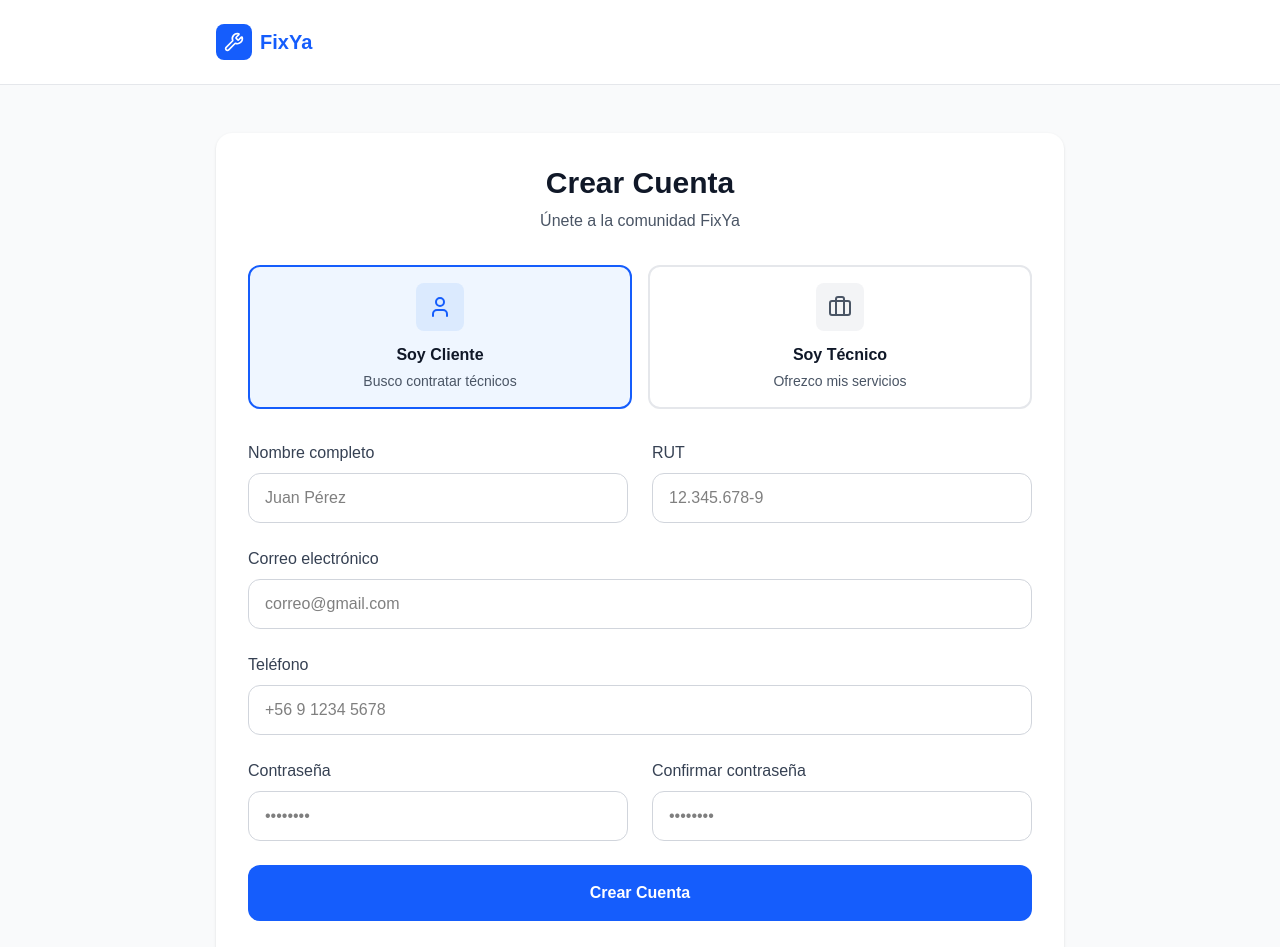
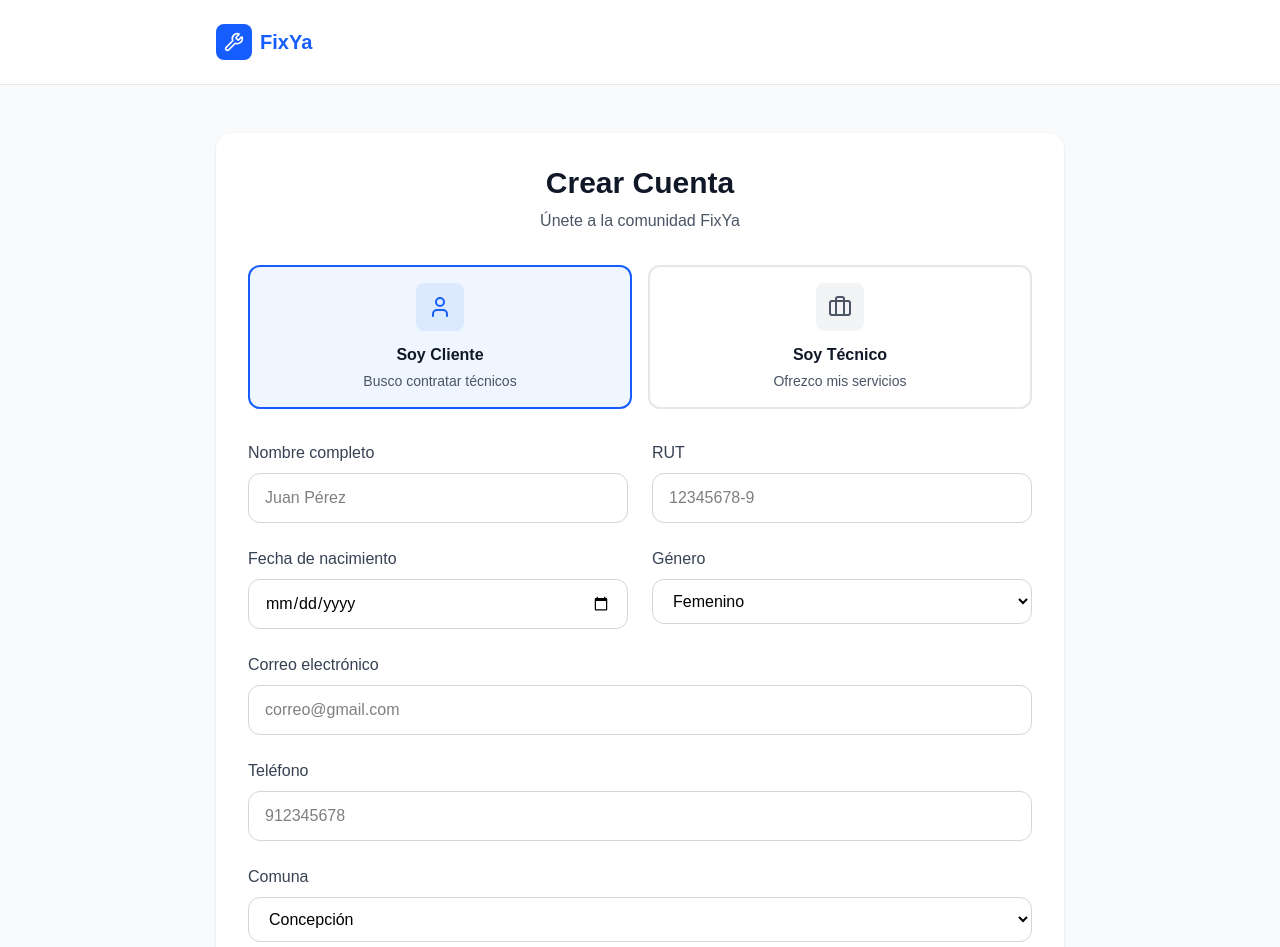
Before and after one commit to solangeCea/fixya-frontend, a React (Vite) app: page /register in a window 1280 px wide. Shown: the top 947 px of the page. Built offline with nearby package versions, Linux system fonts and the light colour scheme.

Commit message:
feat: enhance Register component with user creation logic and form validation

```diff
--- a/src/pages/auth/Register.tsx
+++ b/src/pages/auth/Register.tsx
@@ -1,30 +1,105 @@
 import { useState } from "react";
+import type { ChangeEvent, FormEvent } from "react";
 import { Link, useNavigate } from "react-router-dom";
-import { Wrench, User, Briefcase, Upload } from "lucide-react";
+import { Wrench, User, Briefcase, AlertCircle } from "lucide-react";
 import { motion } from "framer-motion";
 
+import { createUser } from "../../services/userService";
+import type { UsuarioCreate } from "../../services/userService";
+
+type UserType = "cliente" | "tecnico";
+
+interface RegisterForm {
+  nombre_completo: string;
+  rut: string;
+  fecha_nacimiento: string;
+  genero: string;
+  correo: string;
+  telefono: string;
+  contrasena: string;
+  confirmarContrasena: string;
+  comuna_id_comuna: number;
+}
+
+const initialForm: RegisterForm = {
+  nombre_completo: "",
+  rut: "",
+  fecha_nacimiento: "",
+  genero: "Femenino",
+  correo: "",
+  telefono: "",
+  contrasena: "",
+  confirmarContrasena: "",
+  comuna_id_comuna: 11,
+};
+
 function Register() {
-  const [userType, setUserType] = useState<"cliente" | "tecnico">("cliente");
+  const [userType, setUserType] = useState<UserType>("cliente");
+  const [form, setForm] = useState<RegisterForm>(initialForm);
+  const [loading, setLoading] = useState(false);
+  const [error, setError] = useState("");
 
   const navigate = useNavigate();
 
-  const handleSubmit = (e: React.FormEvent) => {
-    e.preventDefault();
+  function handleChange(
+    event: ChangeEvent<HTMLInputElement | HTMLSelectElement>
+  ) {
+    const { name, value } = event.target;
+
+    setForm((prev) => ({
+      ...prev,
+      [name]: name === "comuna_id_comuna" ? Number(value) : value,
+    }));
+  }
+
+  async function handleSubmit(event: FormEvent<HTMLFormElement>) {
+    event.preventDefault();
+
+    if (form.contrasena !== form.confirmarContrasena) {
+      setError("Las contraseñas no coinciden.");
+      return;
+    }
+
+    try {
+      setLoading(true);
+      setError("");
+
+      const payload: UsuarioCreate = {
+        rut: form.rut,
+        nombre_completo: form.nombre_completo,
+        fecha_nacimiento: form.fecha_nacimiento,
+        genero: form.genero,
+        correo: form.correo,
+        telefono: form.telefono,
+        contrasena: form.contrasena,
+        comuna_id_comuna: form.comuna_id_comuna,
+        tipo_usuario: userType === "cliente" ? "CLIENTE" : "TECNICO",
+      };
+
+      await createUser(payload);
 
       alert("Cuenta creada correctamente");
-
       navigate("/login");
-  };
+    } catch (err) {
+      setError(
+        err instanceof Error
+          ? err.message
+          : "No se pudo registrar el usuario."
+      );
+    } finally {
+      setLoading(false);
+    }
+  }
 
   return (
     <div className="min-h-screen bg-gray-50">
-      <div className="bg-white border-b border-gray-200 py-6">
+      <div className="border-b border-gray-200 bg-white py-6">
         <div className="mx-auto max-w-4xl px-6">
           <Link
             to="/"
             className="flex items-center gap-2 text-blue-600 hover:text-blue-700"
           >
-            <div className="bg-blue-600 p-2 rounded-lg">
+            <div className="rounded-lg bg-blue-600 p-2">
               <Wrench className="text-white" size={20} />
             </div>
 
@@ -37,10 +112,10 @@ function Register() {
         <motion.div
           initial={{ opacity: 0, y: 20 }}
           animate={{ opacity: 1, y: 0 }}
-          className="bg-white rounded-2xl shadow-sm p-8"
+          className="rounded-2xl bg-white p-8 shadow-sm"
         >
-          <div className="text-center mb-8">
-            <h1 className="text-3xl font-bold text-gray-900 mb-2">
+          <div className="mb-8 text-center">
+            <h1 className="mb-2 text-3xl font-bold text-gray-900">
               Crear Cuenta
             </h1>
 
@@ -49,22 +124,22 @@ function Register() {
             </p>
           </div>
 
-          <div className="grid grid-cols-2 gap-4 mb-8">
+          <div className="mb-8 grid grid-cols-2 gap-4">
             <button
               type="button"
               onClick={() => setUserType("cliente")}
-              className={`p-4 rounded-xl border-2 transition-all ${
+              className={`rounded-xl border-2 p-4 transition-all ${
                 userType === "cliente"
                   ? "border-blue-600 bg-blue-50"
                   : "border-gray-200 hover:border-gray-300"
               }`}
             >
               <div
-                className={`${
+                className={`mx-auto mb-3 flex h-12 w-12 items-center justify-center rounded-lg ${
                   userType === "cliente"
                     ? "bg-blue-100 text-blue-600"
                     : "bg-gray-100 text-gray-600"
-                } w-12 h-12 rounded-lg flex items-center justify-center mx-auto mb-3`}
+                }`}
               >
                 <User size={24} />
               </div>
@@ -73,7 +148,7 @@ function Register() {
                 Soy Cliente
               </h3>
 
-              <p className="text-sm text-gray-600 mt-1">
+              <p className="mt-1 text-sm text-gray-600">
                 Busco contratar técnicos
               </p>
             </button>
@@ -81,18 +156,18 @@ function Register() {
             <button
               type="button"
               onClick={() => setUserType("tecnico")}
-              className={`p-4 rounded-xl border-2 transition-all ${
+              className={`rounded-xl border-2 p-4 transition-all ${
                 userType === "tecnico"
                   ? "border-blue-600 bg-blue-50"
                   : "border-gray-200 hover:border-gray-300"
               }`}
             >
               <div
-                className={`${
+                className={`mx-auto mb-3 flex h-12 w-12 items-center justify-center rounded-lg ${
                   userType === "tecnico"
                     ? "bg-green-100 text-green-600"
                     : "bg-gray-100 text-gray-600"
-                } w-12 h-12 rounded-lg flex items-center justify-center mx-auto mb-3`}
+                }`}
               >
                 <Briefcase size={24} />
               </div>
@@ -101,144 +176,197 @@ function Register() {
                 Soy Técnico
               </h3>
 
-              <p className="text-sm text-gray-600 mt-1">
+              <p className="mt-1 text-sm text-gray-600">
                 Ofrezco mis servicios
               </p>
             </button>
           </div>
 
+          {error && (
+            <div className="mb-6 flex items-center gap-2 rounded-xl border border-red-200 bg-red-50 p-4 text-sm text-red-700">
+              <AlertCircle size={18} />
+              {error}
+            </div>
+          )}
+
           <form onSubmit={handleSubmit} className="space-y-6">
-            <div className="grid grid-cols-1 md:grid-cols-2 gap-6">
+            <div className="grid grid-cols-1 gap-6 md:grid-cols-2">
               <div>
-                <label className="block font-medium text-gray-700 mb-2">
+                <label className="mb-2 block font-medium text-gray-700">
                   Nombre completo
                 </label>
 
                 <input
+                  name="nombre_completo"
+                  value={form.nombre_completo}
+                  onChange={handleChange}
                   type="text"
                   required
                   placeholder="Juan Pérez"
-                  className="w-full px-4 py-3 rounded-xl border border-gray-300 focus:outline-none focus:ring-2 focus:ring-blue-600"
+                  className="w-full rounded-xl border border-gray-300 px-4 py-3 focus:outline-none focus:ring-2 focus:ring-blue-600"
                 />
               </div>
 
               <div>
-                <label className="block font-medium text-gray-700 mb-2">
+                <label className="mb-2 block font-medium text-gray-700">
                   RUT
                 </label>
 
                 <input
+                  name="rut"
+                  value={form.rut}
+                  onChange={handleChange}
                   type="text"
                   required
-                  placeholder="12.345.678-9"
-                  className="w-full px-4 py-3 rounded-xl border border-gray-300 focus:outline-none focus:ring-2 focus:ring-blue-600"
+                  placeholder="12345678-9"
+                  className="w-full rounded-xl border border-gray-300 px-4 py-3 focus:outline-none focus:ring-2 focus:ring-blue-600"
                 />
               </div>
             </div>
 
+            <div className="grid grid-cols-1 gap-6 md:grid-cols-2">
               <div>
-              <label className="block font-medium text-gray-700 mb-2">
+                <label className="mb-2 block font-medium text-gray-700">
+                  Fecha de nacimiento
+                </label>
+
+                <input
+                  name="fecha_nacimiento"
+                  value={form.fecha_nacimiento}
+                  onChange={handleChange}
+                  type="date"
+                  required
+                  className="w-full rounded-xl border border-gray-300 px-4 py-3 focus:outline-none focus:ring-2 focus:ring-blue-600"
+                />
+              </div>
+
+              <div>
+                <label className="mb-2 block font-medium text-gray-700">
+                  Género
+                </label>
+
+                <select
+                  name="genero"
+                  value={form.genero}
+                  onChange={handleChange}
+                  required
+                  className="w-full rounded-xl border border-gray-300 px-4 py-3 focus:outline-none focus:ring-2 focus:ring-blue-600"
+                >
+                  <option value="Femenino">Femenino</option>
+                  <option value="Masculino">Masculino</option>
+                  <option value="Otro">Otro</option>
+                </select>
+              </div>
+            </div>
+
+            <div>
+              <label className="mb-2 block font-medium text-gray-700">
                 Correo electrónico
               </label>
 
               <input
+                name="correo"
+                value={form.correo}
+                onChange={handleChange}
                 type="email"
                 required
                 placeholder="correo@gmail.com"
-                className="w-full px-4 py-3 rounded-xl border border-gray-300 focus:outline-none focus:ring-2 focus:ring-blue-600"
+                className="w-full rounded-xl border border-gray-300 px-4 py-3 focus:outline-none focus:ring-2 focus:ring-blue-600"
               />
             </div>
 
             <div>
-              <label className="block font-medium text-gray-700 mb-2">
+              <label className="mb-2 block font-medium text-gray-700">
                 Teléfono
               </label>
 
               <input
+                name="telefono"
+                value={form.telefono}
+                onChange={handleChange}
                 type="tel"
                 required
-                placeholder="+56 9 1234 5678"
-                className="w-full px-4 py-3 rounded-xl border border-gray-300 focus:outline-none focus:ring-2 focus:ring-blue-600"
+                placeholder="912345678"
+                className="w-full rounded-xl border border-gray-300 px-4 py-3 focus:outline-none focus:ring-2 focus:ring-blue-600"
               />
             </div>
 
-            {userType === "tecnico" && (
-              <>
             <div>
-                  <label className="block font-medium text-gray-700 mb-2">
-                    Especialidad
+              <label className="mb-2 block font-medium text-gray-700">
+                Comuna
               </label>
 
               <select
-                    className="w-full px-4 py-3 rounded-xl border border-gray-300 focus:outline-none focus:ring-2 focus:ring-blue-600"
+                name="comuna_id_comuna"
+                value={form.comuna_id_comuna}
+                onChange={handleChange}
+                required
+                className="w-full rounded-xl border border-gray-300 px-4 py-3 focus:outline-none focus:ring-2 focus:ring-blue-600"
               >
-                    <option>Gasfitería</option>
-                    <option>Electricidad</option>
-                    <option>Computación</option>
-                    <option>Cerrajería</option>
+                <option value={11}>Concepción</option>
+                <option value={12}>Talcahuano</option>
+                <option value={13}>San Pedro de la Paz</option>
               </select>
             </div>
 
-                <div>
-                  <label className="block font-medium text-gray-700 mb-2">
-                    Documento
-                  </label>
-
-                  <div className="border-2 border-dashed border-gray-300 rounded-xl p-6">
-                    <div className="flex items-center gap-3">
-                      <Upload className="text-gray-400" size={20} />
-
-                      <p className="text-gray-600">
-                        Subir documento PDF o imagen
-                      </p>
+            {userType === "tecnico" && (
+              <div className="rounded-xl border border-yellow-200 bg-yellow-50 p-4 text-sm text-yellow-800">
+                El registro como técnico crea el usuario con rol TÉCNICO.
+                El perfil técnico detallado se completará desde el módulo de técnicos.
               </div>
-                  </div>
-                </div>
-              </>
             )}
 
-            <div className="grid grid-cols-1 md:grid-cols-2 gap-6">
+            <div className="grid grid-cols-1 gap-6 md:grid-cols-2">
               <div>
-                <label className="block font-medium text-gray-700 mb-2">
+                <label className="mb-2 block font-medium text-gray-700">
                   Contraseña
                 </label>
 
                 <input
+                  name="contrasena"
+                  value={form.contrasena}
+                  onChange={handleChange}
                   type="password"
                   required
                   placeholder="••••••••"
-                  className="w-full px-4 py-3 rounded-xl border border-gray-300 focus:outline-none focus:ring-2 focus:ring-blue-600"
+                  className="w-full rounded-xl border border-gray-300 px-4 py-3 focus:outline-none focus:ring-2 focus:ring-blue-600"
                 />
               </div>
 
               <div>
-                <label className="block font-medium text-gray-700 mb-2">
+                <label className="mb-2 block font-medium text-gray-700">
                   Confirmar contraseña
                 </label>
 
                 <input
+                  name="confirmarContrasena"
+                  value={form.confirmarContrasena}
+                  onChange={handleChange}
                   type="password"
                   required
                   placeholder="••••••••"
-                  className="w-full px-4 py-3 rounded-xl border border-gray-300 focus:outline-none focus:ring-2 focus:ring-blue-600"
+                  className="w-full rounded-xl border border-gray-300 px-4 py-3 focus:outline-none focus:ring-2 focus:ring-blue-600"
                 />
               </div>
             </div>
 
             <button
               type="submit"
-              className="w-full bg-blue-600 text-white py-4 rounded-xl font-semibold hover:bg-blue-700 transition-colors"
+              disabled={loading}
+              className="w-full rounded-xl bg-blue-600 py-4 font-semibold text-white transition-colors hover:bg-blue-700 disabled:cursor-not-allowed disabled:bg-blue-300"
             >
-              {userType === "tecnico"
-                ? "Enviar Solicitud"
-                : "Crear Cuenta"}
+              {loading
+                ? "Creando cuenta..."
+                : userType === "tecnico"
+                ? "Crear cuenta técnico"
+                : "Crear cuenta cliente"}
             </button>
 
-            <p className="text-center text-gray-600 text-sm">
+            <p className="text-center text-sm text-gray-600">
               ¿Ya tienes cuenta?{" "}
               <Link
                 to="/login"
-                className="text-blue-600 font-semibold hover:text-blue-700"
+                className="font-semibold text-blue-600 hover:text-blue-700"
               >
                 Inicia sesión
               </Link>
```
Also changed, not shown: src/services/userService.ts (+19 -6 lines). Lines whose indentation alone changed are shown as unchanged.
